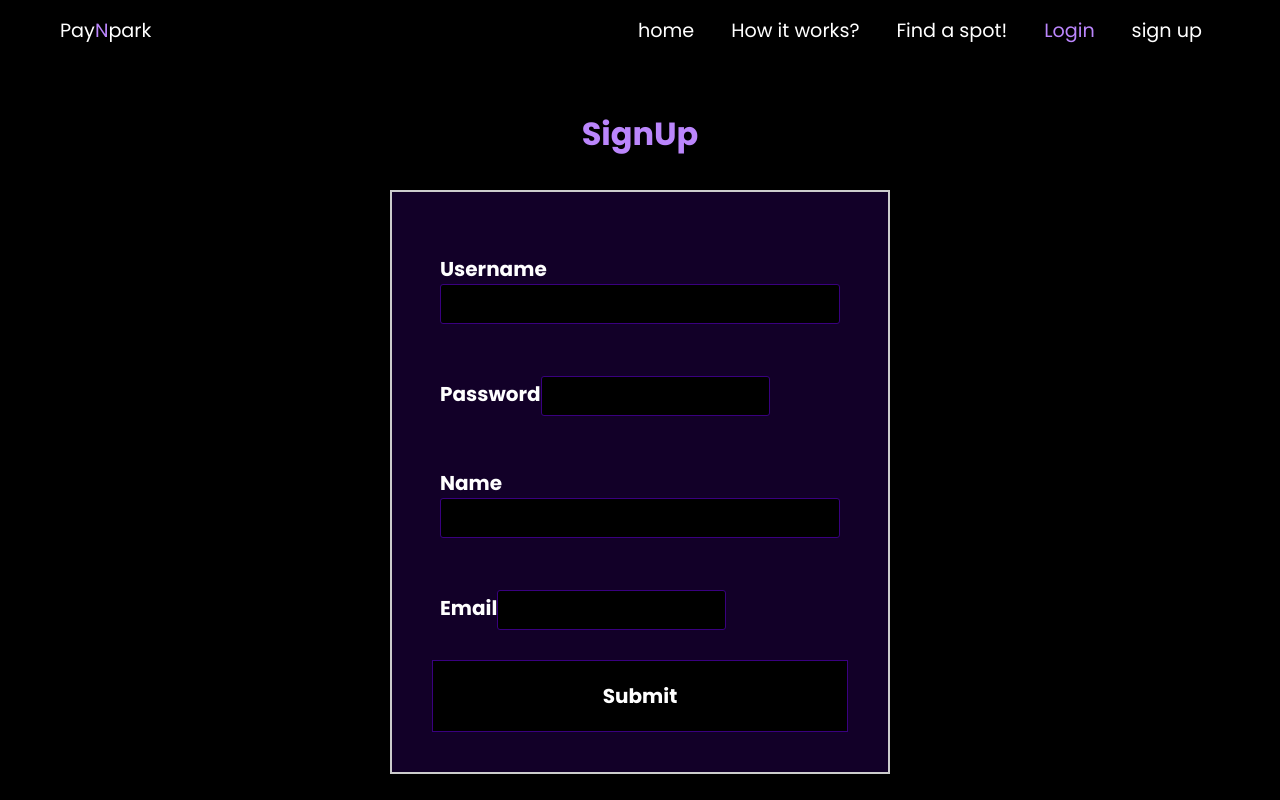
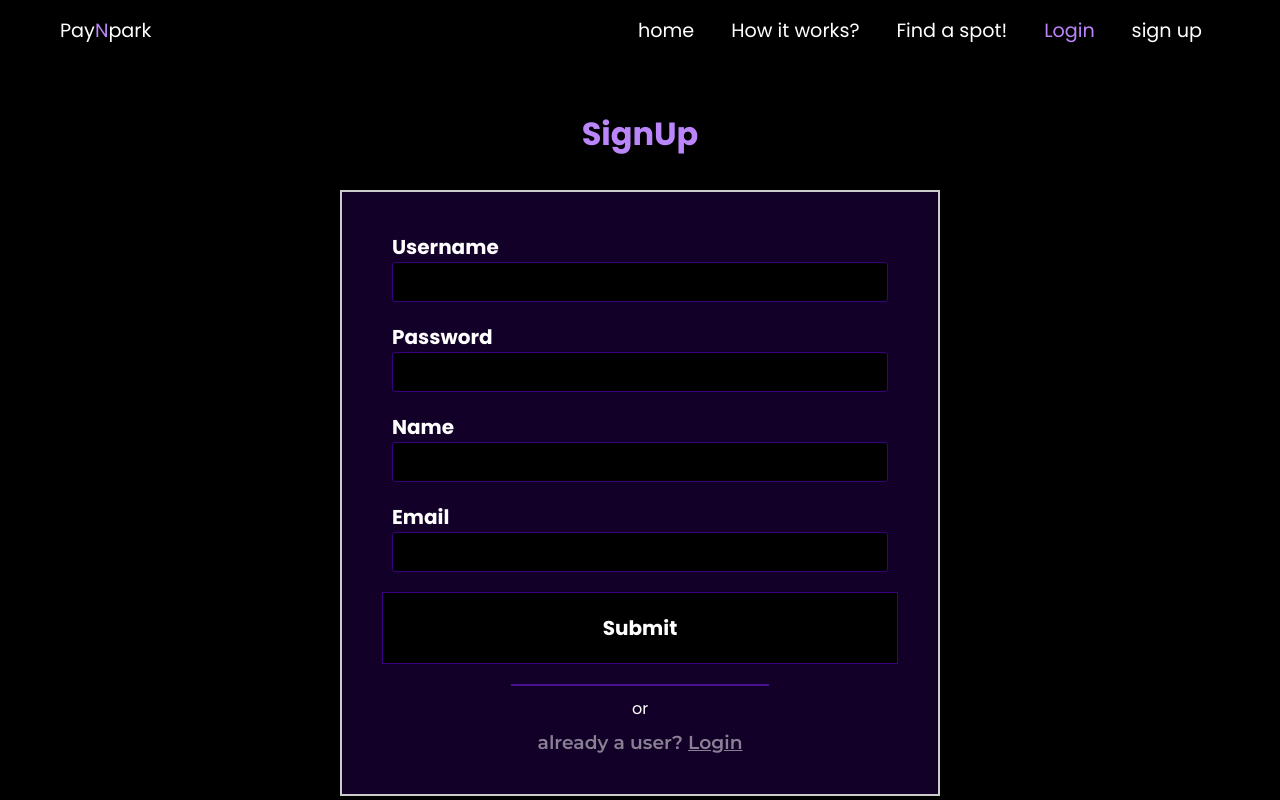
Before and after one commit to prattiikk/ParkNpay, a React (Create React App) app: page /signup in a window 1280 px wide. Shown: the top 800 px of the page. Built offline with nearby package versions, Linux system fonts and the light colour scheme; a web font is replaced by a local one.

Commit message:
signup page styling updated and connected to login page as well as navbar

```diff
--- a/src/App.css
+++ b/src/App.css
@@ -492,11 +492,12 @@ footer p {
     font-weight: bold;
     font-size: 1.6em;
     margin: 22px 8px;
+    color: white;
   }
 
   input[type="text"],
-  input[type="date"],
-  input[type="time"] {
+  input[type="email"],
+  input[type="password"] {
 
     align-self: center;
     border: none;
@@ -509,18 +510,6 @@ footer p {
     margin-right: 10px;
   }
 
-  input[type="time"]::-webkit-calendar-picker-indicator {
-    background-color: white;
-    border: none;
-    padding: 0;
-    margin-left: 5px;
-    cursor: pointer;
-  }
-
-  input[type="time"]::-webkit-inner-spin-button {
-    -webkit-appearance: none;
-    margin: 0;
-  }
 
   button[type="submit"] {
     background-color: black;
@@ -735,7 +724,7 @@ footer p {
 .login-form-wrapper .login-form {
   display: flex;
   flex-direction: column;
-  width: 500px;
+  width: 600px;
   margin: 2px auto;
   padding: 40px;
   border: 2px solid #ccc;
@@ -747,7 +736,21 @@ footer p {
   margin-bottom: 10px;
   font-size: 20px;
   color: white;
+  display: grid;
+
 }
+.login-form-wrapper .login-form__label--signup{
+  color: white;
+  font-size: 20px;
+  text-transform: capitalize;
+  font-family: 'Poppins',sans-serif;
+  margin: 0px 10px;
+}
+.login-form-wrapper .label-grp{
+  display: flex;
+  flex-direction: column;
+}
+
 .login-form-wrapper .login-form__input {
   padding: 10px;
   background-color: black;
--- a/src/pages/Find.js
+++ b/src/pages/Find.js
@@ -35,18 +35,6 @@ const Find = () => {
               <label for="location">Location </label>
               <input type="text" id="location" name="location" required />
             </div>
-            <div class="form-group">
-              <label for="check-in">Check-in </label>
-              <input type="date" id="check-in" name="check-in" />
-            </div>
-            <div class="form-group">
-              <label for="check-out">Check-out </label>
-              <input type="date" id="check-out" name="check-out" />
-            </div>
-            <div class="form-group">
-              <label for="time">Time </label>
-              <input type="time" id="time" name="time" />
-            </div>
             <button onClick={near} type="submit">Search</button>
           </form>
         </div>
--- a/src/pages/login.js
+++ b/src/pages/login.js
@@ -30,7 +30,7 @@ const Login = () => {
         <button className='login-form__button' onClick={login} type="submit">Submit</button>
         <hr className='login-form__hr'></hr>
         <p className='login-form__or'>or</p>
-        <h3 className='login-form__footing'>Not a user? <span> <Link id='sign-up-now' to='signup.js'>sign-up</Link> </span></h3>
+        <h3 className='login-form__footing'>Not a user? <span> <Link id='sign-up-now' to='/signup'>sign-up</Link> </span></h3>
       </form>
     </div>
     <hr></hr>
--- a/src/pages/signup.js
+++ b/src/pages/signup.js
@@ -2,26 +2,26 @@ import React from 'react'
 import axios from 'axios';
 import { Link } from 'react-router-dom';
 export default function signup() {
-  async function signup(){
-        let details={
-        name:document.getElementById("name").value,
-        username:document.getElementById("signup-username").value,
-        password:document.getElementById("signup-password").value,
-        email:document.getElementById("email").value,
+  async function signup() {
+    let details = {
+      name: document.getElementById("name").value,
+      username: document.getElementById("signup-username").value,
+      password: document.getElementById("signup-password").value,
+      email: document.getElementById("email").value,
     }
-    try{
-        let info=await axios.post('/user/new',{
-          name:details.name,
-          username:details.username,
-          password:details.password,
-          email:details.email
+    try {
+      let info = await axios.post('/user/new', {
+        name: details.name,
+        username: details.username,
+        password: details.password,
+        email: details.email
       })
-         if(info.data.message=="user exists"){
+      if (info.data.message == "user exists") {
         alert("Try again username exists")
-         }else{
+      } else {
         console.log(details.username)
       }
-      }catch(err){
+    } catch (err) {
       alert("Something went wrong try again");
     }
   }
@@ -30,23 +30,41 @@ export default function signup() {
       <div className='login-form-wrapper'>
         <h3 className='login-form__heading'>SignUp</h3>
         <form className="login-form" >
-        <label className='login-form__label'>
+
+          <div className='label-grp'>
+            <label className='login-form__label--signup'>
               Username
               <input className='login-form__input' id='signup-username' type="text" />
             </label>
-        <label className="login-form__label">
+          </div>
+
+          <div className='label-grp'>
+            <label className="login-form__label--signup">
               Password
               <input className='login-form__input' id='signup-password' type="password" />
             </label>
-        <label className="login-form__label">
+          </div>
+
+          <div className='label-grp'>
+            <label className="login-form__label--signup">
               Name
               <input className='login-form__input' id='name' type="text" />
             </label>
-        <label className="login-form__label">
+          </div>
+
+          <div className='label-grp'>
+            <label className="login-form__label--signup">
               Email
               <input className='login-form__input' id='email' type="email" />
             </label>
+          </div>
+
+
           <button className='login-form__button' onClick={signup} type="submit">Submit</button>
+          <hr className='login-form__hr'></hr>
+          <p className='login-form__or'>or</p>
+          <h3 className='login-form__footing'>already a user? <span> <Link id='sign-up-now' to='/login'>Login</Link> </span></h3>
+
 
         </form>
       </div>
```
Lines whose indentation alone changed are shown as unchanged.
